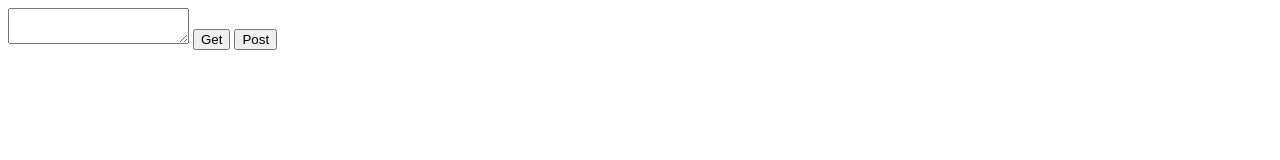
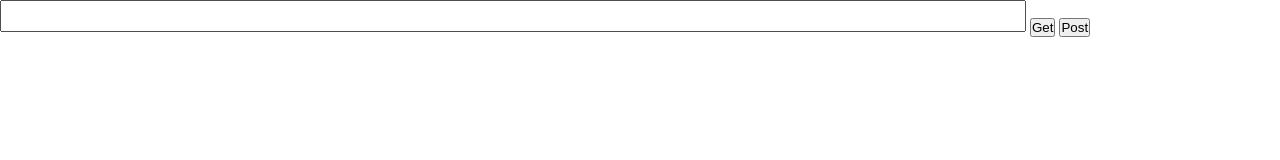
Before and after one commit to vlmontegrande/online-notepad, a plain HTML site: page index.html in a window 1280 px wide. Drawn offline with Linux system fonts and the light colour scheme.

Commit message:
Add stylesheet to html

```diff
--- a/index.html
+++ b/index.html
@@ -5,6 +5,7 @@
     <meta charset="UTF-8">
     <meta name="viewport" content="width=device-width, initial-scale=1"/>
     <script defer src="./script.js"></script>
+    <link href="./styles.css" rel="stylesheet"/>
   </head>
   <body>
     <textarea id="notes"></textarea>
```
